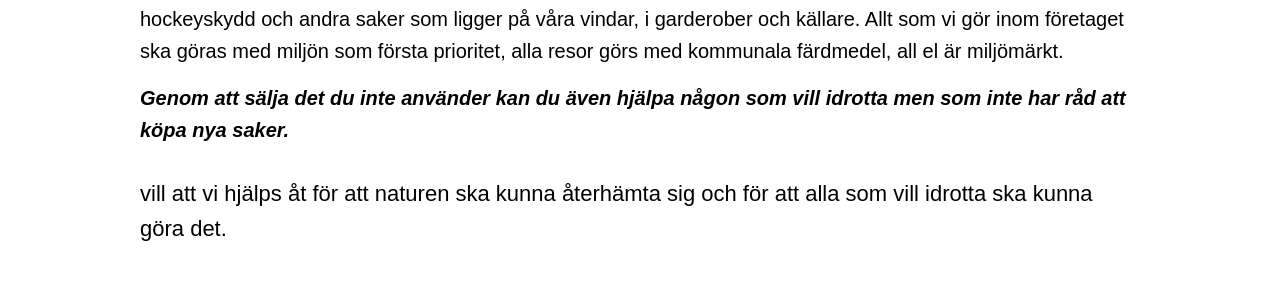
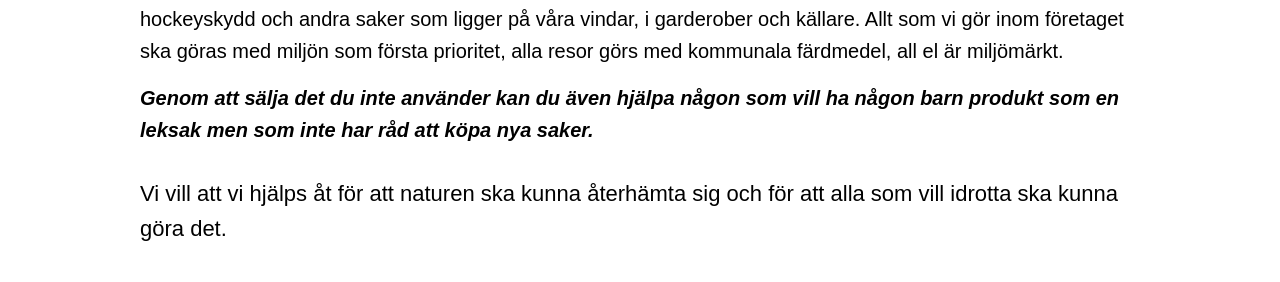
Before and after one commit to calle0201/Reuse-Kids, a React (Create React App) app: page /about in a window 1280 px wide. Shown: the part 659-941 px from the top of the page. Built offline with nearby package versions, Linux system fonts and the light colour scheme; a web font is replaced by a local one.

Commit message:
ändrade lite i texter

```diff
--- a/src/components/About.js
+++ b/src/components/About.js
@@ -32,9 +32,9 @@ class About extends Component {
 
                   Allt som vi gör inom företaget ska göras med miljön som första prioritet, alla resor görs med kommunala färdmedel, all
                   el är miljömärkt.
-                  <div className="About-text_Poor">Genom att sälja det du inte använder kan du även hjälpa någon som vill idrotta men som inte har råd att köpa nya saker. </div>
+                  <div className="About-text_Poor">Genom att sälja det du inte använder kan du även hjälpa någon som vill ha någon barn produkt som en leksak men som inte har råd att köpa nya saker. </div>
 
-                  <div className="About-text_ide"> vill att vi hjälps åt för att naturen ska kunna återhämta sig och för att alla som vill idrotta ska kunna göra det.</div>
+                  <div className="About-text_ide"> Vi vill att vi hjälps åt för att naturen ska kunna återhämta sig och för att alla som vill idrotta ska kunna göra det.</div>
 
                  <div className="About-owner_name">Anna Conradson Sjöberg</div>
                  <div className="About-owner_title">Ägare och grundare</div>
--- a/src/components/Contact.js
+++ b/src/components/Contact.js
@@ -110,7 +110,7 @@ class Contact extends Component {
             <div className="Contact-content_right">
               <h1 className="About-title">Kontakt</h1>
                 <div className="Contact-text">
-                  Vi värnar om naturen och vill att all barn produkter som ni har hemma ska komma till användning. Det är en vinst för alla.
+                  Vi värnar om naturen och vill att alla barn produkter som ni har hemma ska komma till användning. Det är en vinst för alla.
                   Du som säljare tjänar pengar på saker du inte längre använder, du som köpare kan köpa billigare artiklar och naturen vinner på att sakerna
                   inte slängs innan de är uttjänta.
                 </div>
```
